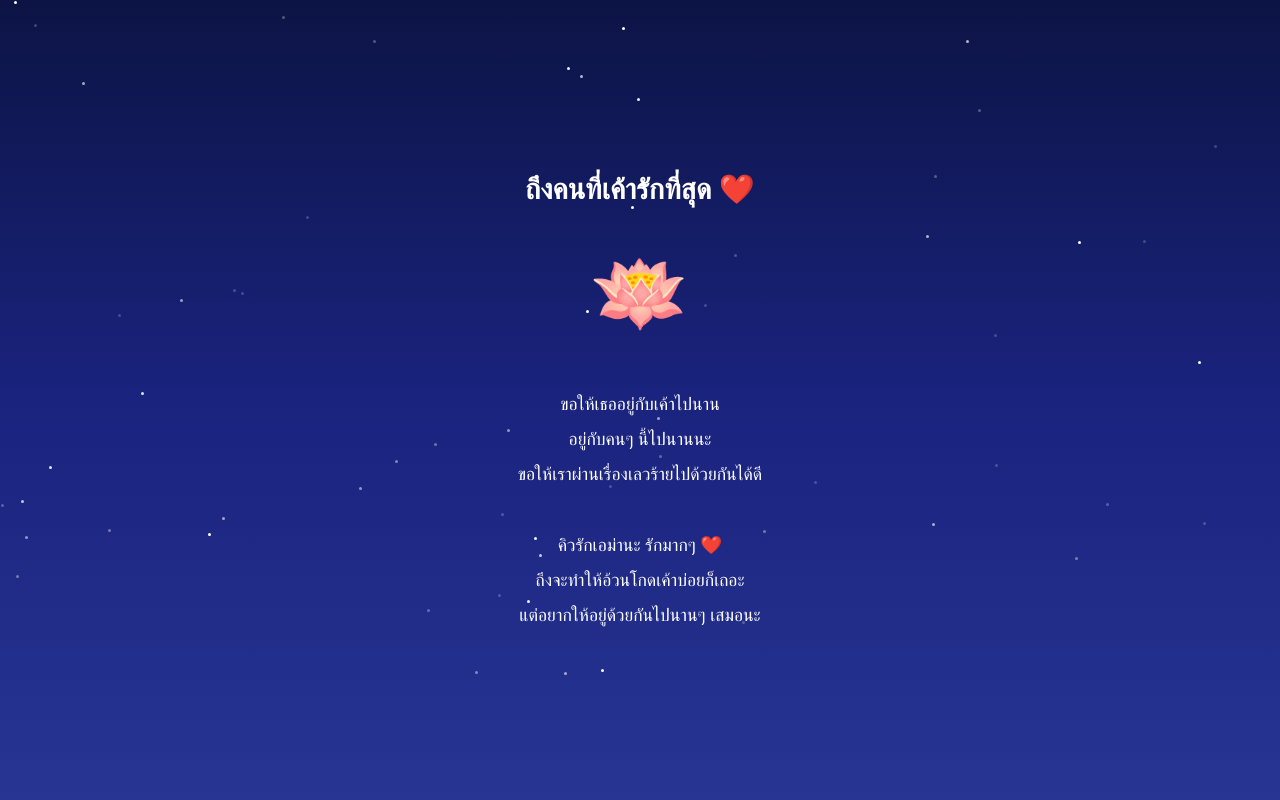
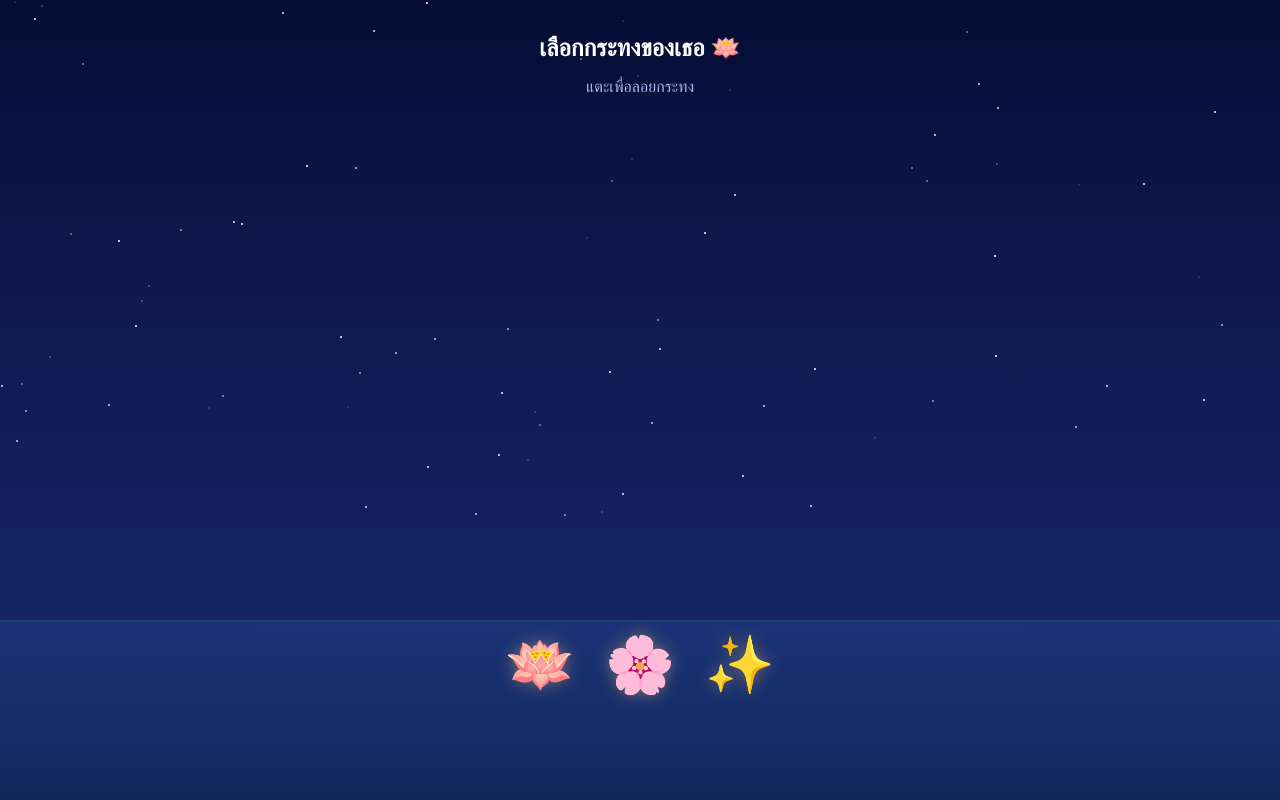
Before and after one commit to phachada103003-jpg/pchada103003-jpg.github.io, a plain HTML site: page index.html in a window 1280 px wide. Drawn offline with Linux system fonts and the light colour scheme.

Commit message:
Update index.html

```diff
--- a/index.html
+++ b/index.html
@@ -1,60 +1,140 @@
+
 <!DOCTYPE html>
 <html lang="th">
 <head>
     <meta charset="UTF-8">
     <meta name="viewport" content="width=device-width, initial-scale=1.0">
-    <title>🪷 ถึงคนที่รัก</title>
+    <title>ลอยกระทงให้คนที่รัก 🪷</title>
     <style>
         *{margin:0; padding:0; box-sizing:border-box; font-family: 'Segoe UI', sans-serif;}
         body{
-            background: linear-gradient(180deg, #0c1445 0%, #1a237e 50%, #283593 100%);
+            background: linear-gradient(180deg, #050d33 0%, #101a52 40%, #1a2a70 100%);
             min-height: 100vh;
-            display: flex;
-            flex-direction: column;
-            align-items: center;
-            justify-content: center;
-            color: white;
-            text-align: center;
-            padding: 30px;
+            overflow: hidden;
+            position: relative;
         }
-        h1{font-size: 1.8rem; margin-bottom: 10px;}
-        .lotus{font-size: 5rem; margin: 30px 0; animation: float 3s ease-in-out infinite;}
-        @keyframes float{
-            0%,100%{transform: translateY(0px);}
-            50%{transform: translateY(-15px);}
+        h1{
+            position: absolute;
+            top: 30px; left: 50%; transform: translateX(-50%);
+            color: white; font-size: 1.5rem; text-align: center;
+            z-index: 10;
         }
-        .text{font-size: 1.1rem; line-height: 2; max-width: 400px;}
+        .sub{
+            position: absolute;
+            top: 75px; left: 50%; transform: translateX(-50%);
+            color: #aab8f0; font-size: 1rem; z-index: 10;
+        }
+        .lotus-container{
+            position: absolute; bottom: 100px; left: 50%; transform: translateX(-50%);
+            display: flex; gap: 30px; z-index: 10;
+        }
+        .lotus-option{
+            font-size: 3.5rem; cursor: pointer;
+            transition: transform 0.3s ease;
+            filter: drop-shadow(0 0 8px rgba(255,200,100,0.4));
+        }
+        .lotus-option:hover{ transform: scale(1.2); }
+        .water{
+            position: absolute; bottom: 0; width: 100%; height: 180px;
+            background: linear-gradient(180deg, rgba(30,60,130,0.6) 0%, rgba(15,40,90,0.95) 100%);
+            border-top: 2px solid rgba(100,150,255,0.2);
+        }
+        .floating-lotus{
+            position: absolute; font-size: 3rem;
+            animation: floatUp 6s ease-in forwards;
+            z-index: 5;
+        }
+        @keyframes floatUp{
+            0%{ opacity:1; transform: translateY(0) rotate(0deg); }
+            30%{ opacity:1; transform: translateY(-80px) rotate(3deg); }
+            100%{ opacity:0; transform: translateY(-350px) rotate(-5deg); }
+        }
+        .message-box{
+            position: absolute; top: 50%; left: 50%; transform: translate(-50%,-50%);
+            background: rgba(255,255,255,0.1); backdrop-filter: blur(10px);
+            padding: 35px 25px; border-radius: 20px; color: white;
+            text-align: center; line-height: 2; max-width: 360px;
+            border: 1px solid rgba(255,255,255,0.15);
+            box-shadow: 0 0 30px rgba(100,150,255,0.15);
+            opacity:0; transition: opacity 0.8s ease; z-index: 20;
+        }
+        .message-box.show{ opacity:1; }
+        .close-btn{
+            margin-top: 25px; padding: 8px 25px; background: rgba(255,255,255,0.15);
+            border: none; border-radius: 20px; color: white; cursor: pointer;
+            font-size: 0.95rem; transition: background 0.3s;
+        }
+        .close-btn:hover{ background: rgba(255,255,255,0.25); }
         .star{
-            position: absolute; width: 3px; height: 3px;
+            position: absolute; width: 2px; height: 2px;
             background: white; border-radius: 50%;
-            animation: twinkle 2s infinite;
+            animation: twinkle 2.5s infinite;
         }
         @keyframes twinkle{
-            0%,100%{opacity: 0.2;}
-            50%{opacity: 1;}
+            0%,100%{ opacity: 0.15; }
+            50%{ opacity: 1; }
         }
+        .hidden{ display: none !important; }
     </style>
 </head>
 <body>
-    <h1>ถึงคนที่เค้ารักที่สุด ❤️</h1>
-    <div class="lotus">🪷</div>
-    <div class="text">
-        ขอให้เธออยู่กับเค้าไปนาน<br>
-        อยู่กับคนๆ นี้ไปนานนะ<br>
-        ขอให้เราผ่านเรื่องเลวร้ายไปด้วยกันได้ดี<br><br>
-        คิวรักเอม่านะ รักมากๆ ❤️<br>
-        ถึงจะทำให้อ้วนโกดเค้าบ่อยก็เถอะ<br>
-        แต่อยากให้อยู่ด้วยกันไปนานๆ เสมอนะ
+    <h1>เลือกกระทงของเธอ 🪷</h1>
+    <p class="sub">แตะเพื่อลอยกระทง</p>
+
+    <div class="lotus-container" id="lotusPicker">
+        <div class="lotus-option" onclick="sendWish('ขอให้เธออยู่กับเค้าไปนาน\nอยู่กับคนๆนี้ไปนาน\nขอให้เราผ่านเรื่องเลวร้ายไปด้วยดี\nคิวรักเอม่านะ รักมากๆ\nถึงจะทำให้อ้วนโกดเค้าบ่อยก็เถอะ\nแต่อยากให้อยู่ด้วยกันไปนานๆ ❤️')">🪷</div>
+        <div class="lotus-option" onclick="sendWish('ขอให้เราเข้าใจกันมากขึ้น\nไม่ว่าจะเจออะไร ขอให้เราจับมือกันไว้\nทุกวันข้างเธอ คือวันที่ดีที่สุด\nรักเธอเสมอนะ ❤️')">🌸</div>
+        <div class="lotus-option" onclick="sendWish('ลอยทุกข์ ลอยกังวล ให้ไปกับสายน้ำ\nเหลือไว้แต่ความสุขและรอยยิ้ม\nให้กับคนที่เค้ารักที่สุดของเค้า\nรักเธอมากนะ เอม่า 🤍')">✨</div>
+    </div>
+
+    <div class="water"></div>
+
+    <div class="message-box hidden" id="messageBox">
+        <p id="wishText"></p>
+        <button class="close-btn" onclick="closeMessage()">ปิด</button>
     </div>
 
     <script>
-        for(let i=0; i<60; i++){
+        // สร้างดาว
+        for(let i=0; i<80; i++){
             const s=document.createElement('div');
             s.className='star';
             s.style.left=Math.random()*100+'%';
-            s.style.top=Math.random()*85+'%';
-            s.style.animationDelay=Math.random()*2+'s';
+            s.style.top=Math.random()*65+'%';
+            s.style.animationDelay=Math.random()*2.5+'s';
             document.body.appendChild(s);
+        }
+
+        function sendWish(text){
+            // ซ่อนตัวเลือกกระทง
+            document.getElementById('lotusPicker').classList.add('hidden');
+
+            // สร้างกระทงลอย
+            const lotus=event.target.cloneNode(true);
+            lotus.classList.remove('lotus-option');
+            lotus.classList.add('floating-lotus');
+            lotus.style.left='50%';
+            lotus.style.bottom='100px';
+            lotus.style.transform='translateX(-50%)';
+            document.body.appendChild(lotus);
+
+            // แสดงข้อความหลังจากกระทงลอยขึ้นเล็กน้อย
+            setTimeout(()=>{
+                const box=document.getElementById('messageBox');
+                document.getElementById('wishText').innerText=text;
+                box.classList.remove('hidden');
+                setTimeout(()=>box.classList.add('show'),10);
+            },1500);
+        }
+
+        function closeMessage(){
+            document.getElementById('messageBox').classList.remove('show');
+            setTimeout(()=>{
+                document.getElementById('messageBox').classList.add('hidden');
+                document.getElementById('lotusPicker').classList.remove('hidden');
+                // ลบกระทงเก่าออก
+                document.querySelectorAll('.floating-lotus').forEach(el=>el.remove());
+            },400);
         }
     </script>
 </body>
```
